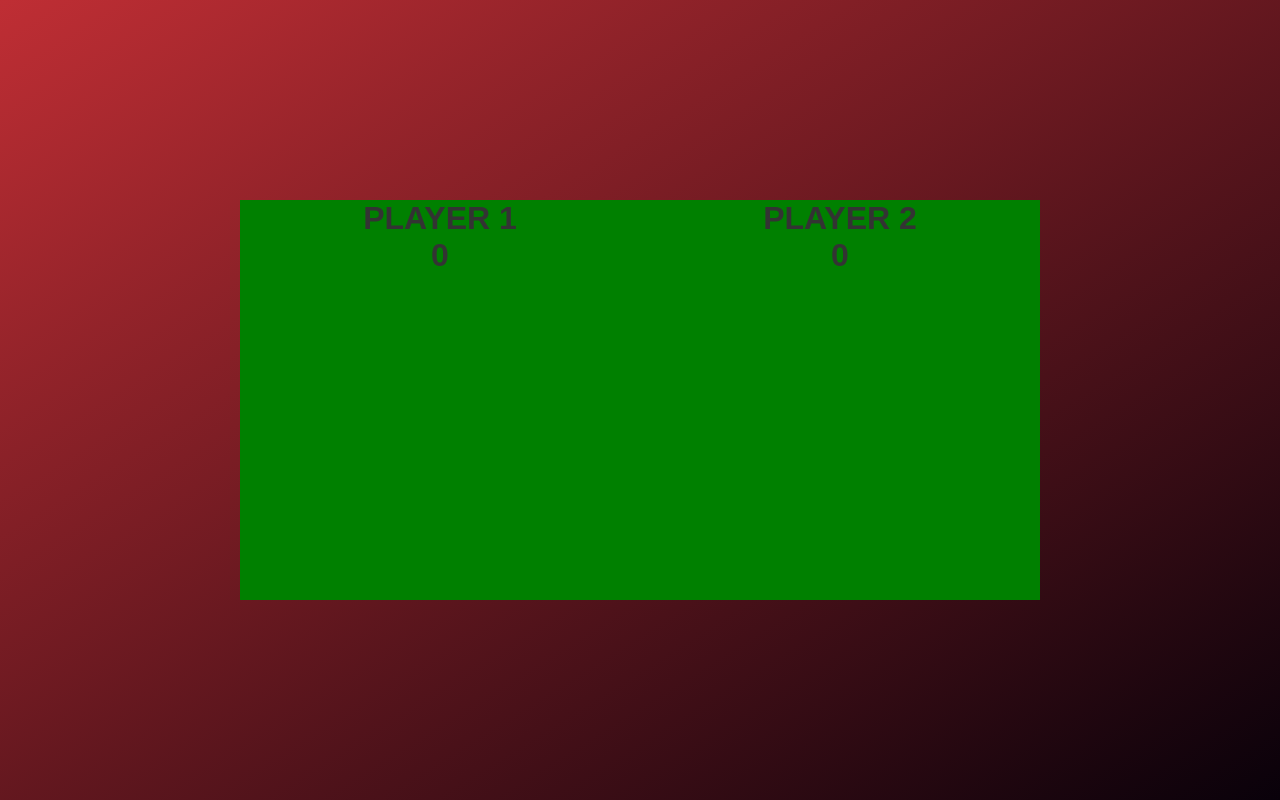
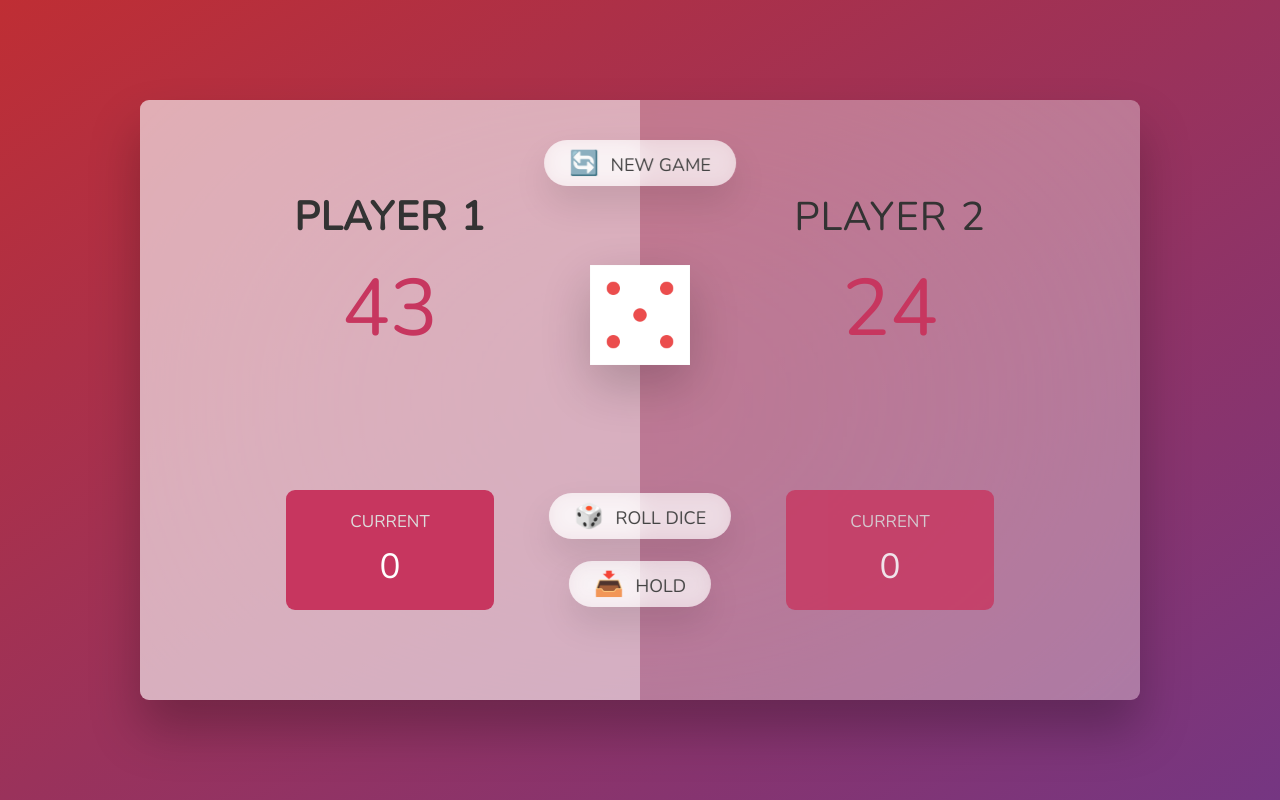
Before and after one commit to arcvin-corp/PigGame, a website: page index.html in a window 1280 px wide. Drawn offline with nearby package versions, Linux system fonts and the light colour scheme; files whose address does not match are found by name.

Commit message:
Assets commit.

```diff
--- a/css/style.css
+++ b/css/style.css
@@ -1,6 +1,13 @@
+@import url("https://fonts.googleapis.com/css2?family=Nunito&display=swap");
+
 * {
   margin: 0;
   padding: 0;
+  box-sizing: inherit;
+}
+
+html {
+  font-size: 62.5%;
   box-sizing: border-box;
 }
 
@@ -9,22 +16,156 @@ body {
   font-weight: 400;
   height: 100vh;
   color: #333;
-  background-image: linear-gradient(to top left, #09010a 0%, #bf2e34 100%);
+  background-image: linear-gradient(to top left, #753682 0%, #bf2e34 100%);
   display: flex;
   align-items: center;
   justify-content: center;
 }
 
-.player-one {
-  height: 400px;
-  width: 400px;
-  background-color: green;
-  text-align: center;
+/* LAYOUT */
+main {
+  position: relative;
+  width: 100rem;
+  height: 60rem;
+  background-color: rgba(255, 255, 255, 0.35);
+  backdrop-filter: blur(200px);
+  filter: blur();
+  box-shadow: 0 3rem 5rem rgba(0, 0, 0, 0.25);
+  border-radius: 9px;
+  overflow: hidden;
+  display: flex;
 }
 
-.player-two {
-  height: 400px;
-  width: 400px;
-  background-color: green;
+.player {
+  flex: 50%;
+  padding: 9rem;
+  display: flex;
+  flex-direction: column;
+  align-items: center;
+  transition: all 0.75s;
+}
+
+/* ELEMENTS */
+.name {
+  position: relative;
+  font-size: 4rem;
+  text-transform: uppercase;
+  letter-spacing: 1px;
+  word-spacing: 2px;
+  font-weight: 300;
+  margin-bottom: 1rem;
+}
+
+.score {
+  font-size: 8rem;
+  font-weight: 300;
+  color: #c7365f;
+  margin-bottom: auto;
+}
+
+.player--active {
+  background-color: rgba(255, 255, 255, 0.4);
+}
+.player--active .name {
+  font-weight: 700;
+}
+.player--active .score {
+  font-weight: 400;
+}
+
+.player--active .current {
+  opacity: 1;
+}
+
+.current {
+  background-color: #c7365f;
+  opacity: 0.8;
+  border-radius: 9px;
+  color: #fff;
+  width: 65%;
+  padding: 2rem;
   text-align: center;
+  transition: all 0.75s;
 }
+
+.current-label {
+  text-transform: uppercase;
+  margin-bottom: 1rem;
+  font-size: 1.7rem;
+  color: #ddd;
+}
+
+.current-score {
+  font-size: 3.5rem;
+}
+
+/* ABSOLUTE POSITIONED ELEMENTS */
+.btn {
+  position: absolute;
+  left: 50%;
+  transform: translateX(-50%);
+  color: #444;
+  background: none;
+  border: none;
+  font-family: inherit;
+  font-size: 1.8rem;
+  text-transform: uppercase;
+  cursor: pointer;
+  font-weight: 400;
+  transition: all 0.2s;
+
+  background-color: white;
+  background-color: rgba(255, 255, 255, 0.6);
+  backdrop-filter: blur(10px);
+
+  padding: 0.7rem 2.5rem;
+  border-radius: 50rem;
+  box-shadow: 0 1.75rem 3.5rem rgba(0, 0, 0, 0.1);
+}
+
+.btn::first-letter {
+  font-size: 2.4rem;
+  display: inline-block;
+  margin-right: 0.7rem;
+}
+
+.btn--new {
+  top: 4rem;
+}
+.btn--roll {
+  top: 39.3rem;
+}
+.btn--hold {
+  top: 46.1rem;
+}
+
+.btn:active {
+  transform: translate(-50%, 3px);
+  box-shadow: 0 1rem 2rem rgba(0, 0, 0, 0.15);
+}
+
+.btn:focus {
+  outline: none;
+}
+
+.dice {
+  position: absolute;
+  left: 50%;
+  top: 16.5rem;
+  transform: translateX(-50%);
+  height: 10rem;
+  box-shadow: 0 2rem 5rem rgba(0, 0, 0, 0.2);
+}
+
+.player--winner {
+  background-color: #2f2f2f;
+}
+
+.player--winner .name {
+  font-weight: 700;
+  color: #c7365f;
+}
+
+.hidden {
+  display: none;
+}
--- a/index.html
+++ b/index.html
@@ -2,19 +2,35 @@
 <html lang="en">
   <head>
     <meta charset="UTF-8" />
-    <meta http-equiv="X-UA-Compatible" content="IE=edge" />
     <meta name="viewport" content="width=device-width, initial-scale=1.0" />
+    <meta http-equiv="X-UA-Compatible" content="ie=edge" />
     <link rel="stylesheet" href="css/style.css" />
     <title>Pig Game</title>
   </head>
   <body>
-    <div class="player-one">
-      <h1>PLAYER 1</h1>
-      <h1 class="p1-score">0</h1>
-    </div>
-    <div class="player-two">
-      <h1>PLAYER 2</h1>
-      <h1 class="p2-score">0</h1>
-    </div>
+    <main>
+      <section class="player player--0 player--active">
+        <h2 class="name" id="name--0">Player 1</h2>
+        <p class="score" id="score--0">43</p>
+        <div class="current">
+          <p class="current-label">Current</p>
+          <p class="current-score" id="current--0">0</p>
+        </div>
+      </section>
+      <section class="player player--1">
+        <h2 class="name" id="name--1">Player 2</h2>
+        <p class="score" id="score--1">24</p>
+        <div class="current">
+          <p class="current-label">Current</p>
+          <p class="current-score" id="current--1">0</p>
+        </div>
+      </section>
+
+      <img src="dice-5.png" alt="Playing dice" class="dice" />
+      <button class="btn btn--new">🔄 New game</button>
+      <button class="btn btn--roll">🎲 Roll dice</button>
+      <button class="btn btn--hold">📥 Hold</button>
+    </main>
+    <script src="script.js"></script>
   </body>
 </html>
```
Also changed, not shown: images/dice-1.png (added), images/dice-2.png (added), images/dice-3.png (added), images/dice-4.png (added), images/dice-5.png (added), images/dice-6.png (added).
